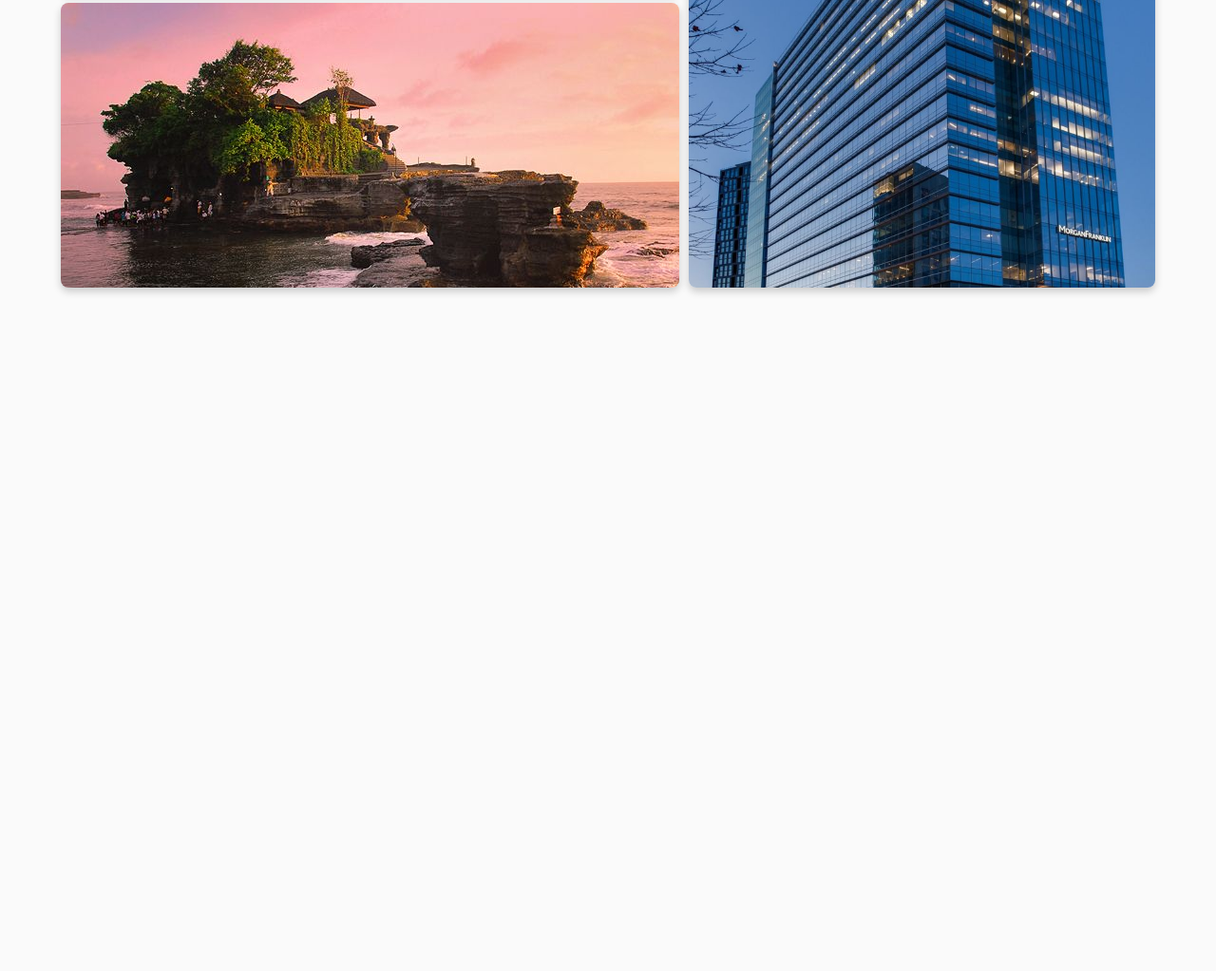
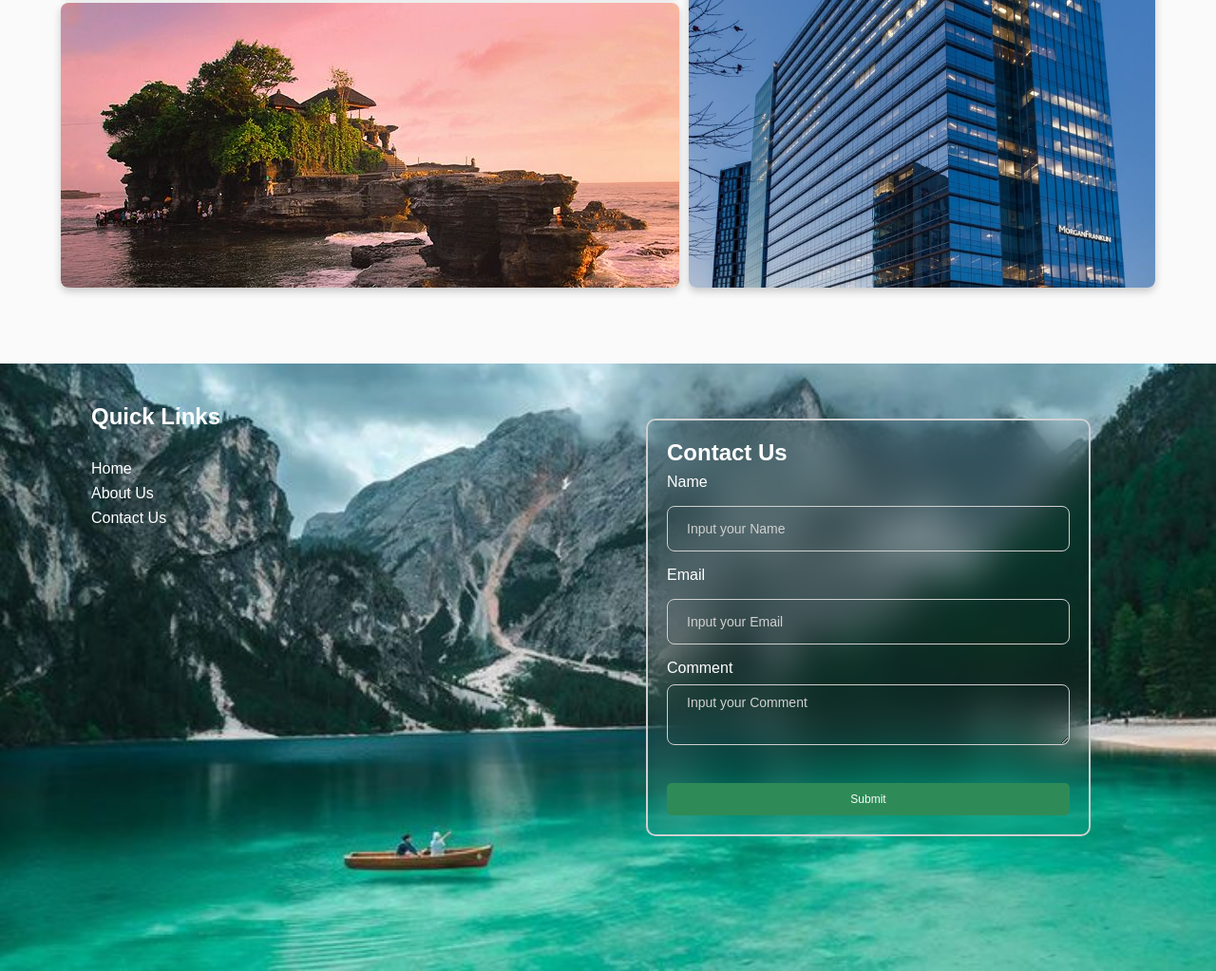
Before and after one commit to RafliTriatma/FinalCheckpoint-2, a plain HTML site: page gallery.html in a window 1280 px wide. Shown: the part 367-1390 px from the top of the page at 95% size. Before the commit the page ends 800 px from the top, so only its background shows below. Drawn offline with Linux system fonts and the light colour scheme.

Commit message:
update gallery.html

```diff
--- a/gallery.css
+++ b/gallery.css
@@ -96,3 +96,101 @@ body {
     transform: scale(1.02);
     transition-duration: 200;
 }
+
+.wrapper-boxfooter {
+    width: 100%;
+    height: 80vh;
+    background-image: url(./assets/image/footer.jpeg);
+    background-size: cover;
+    background-position: bottom;
+    /* height: 100%; */
+    padding: 10px 0;
+    display: flex;
+    /* justify-content: end; */
+    margin-top: 10vh;
+}
+
+.box-footer {
+    /* background-color: #2e8b57; */
+    width: 50%;
+}
+
+.footer-link {
+    margin-left: 12vh;
+    color: white;
+    padding-top: 4vh;
+}
+
+.box-boxform {
+    width: 50%;
+    margin-right: 30vh;
+    margin-top: 4vh;
+}
+
+
+.boxform {
+    width: 90%;
+    background: transparent;
+    border: 2px solid rgb(208, 208, 208);
+    backdrop-filter: blur(20px);
+    padding: 20px;
+    margin: 20vh;
+    border-radius: 10px;
+    margin-top: 2vh;
+}
+
+.boxform .input-box {
+    width: 100%;
+    height: 6vh;
+    margin: 2vh 0;
+}
+
+.input-box input {
+    width: 100%;
+    height: 100%;
+    background: transparent;
+    border: none;
+    outline: none;
+    border: 1px solid rgb(208, 208, 208);
+    border-radius: 0.5rem;
+    font-size: 14px;
+    color: white;
+    padding: 20px 20px 20px 20px;
+}
+
+.input-box input::placeholder {
+    color: rgb(208, 208, 208);
+}
+
+.box1 .input-comment{
+    width: 100%;
+    height: 10vh;
+}
+
+.input-comment textarea {
+    width: 100%;
+    height: 100%;
+    background: transparent;
+    border: none;
+    outline: none;
+    border: 1px solid rgb(208, 208, 208);
+    border-radius: 0.5rem;
+    font-size: 14px;
+    color: white;
+    padding: 10px 20px 20px 20px;
+}
+
+.input-comment textarea::placeholder {
+    color: rgb(208, 208, 208);
+}
+
+.boxform .btnsubmit {
+    font-size: 12px;
+    width: 100%;
+    padding: 10px;
+    text-decoration: none;
+    background: seagreen;
+    color: #fafafa;
+    border-radius: 5px;
+    border: none;
+}
--- a/gallery.html
+++ b/gallery.html
@@ -36,5 +36,60 @@
 
     </main>
 
+    <footer>
+
+        <section class="wrapper-boxfooter">
+            <div class="box-footer">
+                <h1 style="color: white; margin-top: 4vh; margin-left: 12vh;">Quick Links</h1>
+                <div class="footer-link">
+                    <ul>
+                        <li style="list-style: none; padding-bottom: 1svh;">Home</li>
+                        <li style="list-style: none; padding-bottom: 1svh;">About Us</li>
+                        <li style="list-style: none; padding-bottom: 1svh;">Contact Us</li>
+                    </ul>
+                </div>
+            </div>
+            <div class="box-boxform">
+                <div class="boxform">
+                    <h1 style="color: white; padding-bottom: 1vh;">Contact Us</h1>
+                <form action="" method="post">
+
+                    <p style="color: white;">Name</p>
+                     <div class="input-box">
+                        <input type="text" placeholder="Input your Name">
+                     </div>
+
+
+                    <p style="color: white;">Email</p>
+                    <div class="input-box">
+                        <input type="email" placeholder="Input your Email">
+                    </div>
+
+
+                    <!-- <p style="color: white;"> Gender</p>
+                    <div class="radio-gender">
+                        <input type="radio" name="gender" id="male">
+                        <label for="gender">Male</label>
+                        <input type="radio" name="gender" id="female">
+                        <label for="gender">Female</label>
+                    </div> -->
+
+                    <p style="color: white; padding-bottom: 1vh;">Comment</p>
+                    <div class="input-comment">
+                        <textarea name="comment" id="comment" placeholder="Input your Comment"></textarea>
+                    </div>
+
+
+                    <br/> <br/>
+                    <input class="btnsubmit" type="submit" value="Submit">
+
+                </form>
+                </div>
+            </div>
+
+        </section>
+
+    </footer>
+
 </body>
 </html>
```
